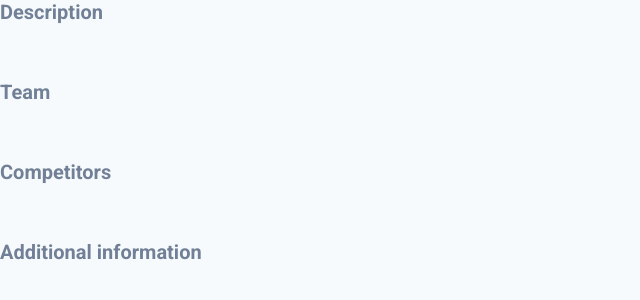
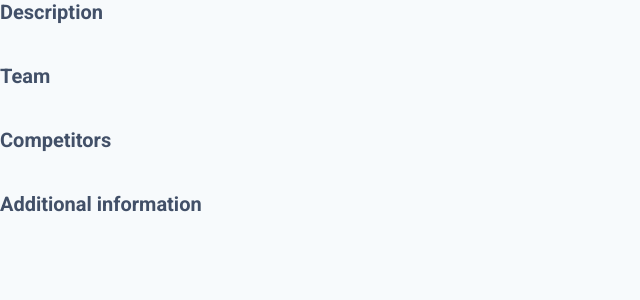
Before and after one commit to founderpad/coral, a Next.js app: page /idea/components/IdeaMainContent in a window 1280 px wide. Shown: the top 300 px of the page, without its empty margins (0-640 px from the left). Built offline with nearby package versions, Linux system fonts and the light colour scheme; what @nhost/react-apollo, @nhost/react-auth, nhost-js-sdk would draw is missing.

Commit message:
Updates.

```diff
--- a/src/components/heading/SubheadingText.tsx
+++ b/src/components/heading/SubheadingText.tsx
@@ -1,7 +1,16 @@
+import { useBreakpointValue } from '@chakra-ui/media-query';
 import React from 'react';
 import BaseHeading from './BaseHeading';
 import { THeadingProps } from './types';
 
-export const SubheadingText = (props: THeadingProps): JSX.Element => (
-	<BaseHeading {...props} size={'md'} color={'fpGrey.500'} />
-);
+export const SubheadingText = (props: THeadingProps): JSX.Element => {
+	const size = useBreakpointValue({ base: 'sm', md: 'md' });
+
+	return (
+		<BaseHeading
+			{...props}
+			size={props.size ?? size}
+			color={props.color ?? 'fpGrey.500'}
+		/>
+	);
+};
--- a/src/components/shared/Separators.tsx
+++ b/src/components/shared/Separators.tsx
@@ -1,4 +1,4 @@
-import { Box, ResponsiveValue } from '@chakra-ui/react';
+import { Box, BoxProps, ResponsiveValue } from '@chakra-ui/react';
 import React from 'react';
 
 // const PointSeparator = (): any => (
@@ -16,22 +16,6 @@ export const PointSeparator = ({
 	display?: ResponsiveValue<string>;
 	small?: boolean;
 }): JSX.Element => (
-	// <Box
-	// 	rounded={'full'}
-	// 	height={1}
-	// 	width={1}
-	// 	background={color ?? 'fpGrey.200'}
-	// 	display={display ?? 'block'}
-	// 	mx={'6px'}
-	// />
-	// <Box
-	// 	as={'span'}
-	// 	mx={1}
-	// 	display={display ?? 'block'}
-	// 	color={color ?? 'fpGrey.200'}
-	// >
-	// 	&middot;
-	// </Box>
 	<Box
 		as={'span'}
 		mx={'3px'}
@@ -41,3 +25,7 @@ export const PointSeparator = ({
 		{small ? <>&middot;</> : <>&bull;</>}
 	</Box>
 );
+
+export const LineSeparator = (props: BoxProps): JSX.Element => (
+	<Box {...props} as={'hr'} />
+);
--- a/src/pages/idea/components/IdeaHighlightTag.tsx
+++ b/src/pages/idea/components/IdeaHighlightTag.tsx
@@ -4,9 +4,9 @@ import React, { memo } from 'react';
 const HighlightTag = memo(
 	({ value }: { value: string }): JSX.Element => (
 		<Tag
-			bg={'transparent'}
+			background={'gray.50'}
 			borderWidth={1}
-			color={'fpPrimary.500'}
+			color={'fpGrey.900'}
 			mb={1}
 			mr={1}
 		>
--- a/src/pages/idea/components/IdeaMainContent.tsx
+++ b/src/pages/idea/components/IdeaMainContent.tsx
@@ -12,21 +12,24 @@ type Props = Pick<
 export const IdeaMainContent = (props: Props): JSX.Element => {
 	const { description, team, competitors, additional_information } = props;
 	return (
-		<StackLayout spacing={12}>
+		<StackLayout spacing={8}>
 			<StackLayout spacing={2}>
-				<SubheadingText label={'Description'} />
+				<SubheadingText label={'Description'} color={'fpGrey.900'} />
 				<Label label={description} color={'fpGrey.300'} />
 			</StackLayout>
 			<StackLayout spacing={2}>
-				<SubheadingText label={'Team'} />
+				<SubheadingText label={'Team'} color={'fpGrey.900'} />
 				<Label label={team} color={'fpGrey.300'} />
 			</StackLayout>
 			<StackLayout spacing={2}>
-				<SubheadingText label={'Competitors'} />
+				<SubheadingText label={'Competitors'} color={'fpGrey.900'} />
 				<Label label={competitors} color={'fpGrey.300'} />
 			</StackLayout>
 			<StackLayout spacing={2}>
-				<SubheadingText label={'Additional information'} />
+				<SubheadingText
+					label={'Additional information'}
+					color={'fpGrey.900'}
+				/>
 				<Label label={additional_information} color={'fpGrey.300'} />
 			</StackLayout>
 		</StackLayout>
```
Also changed, not shown: src/components/shared/index.tsx (+4 -4 lines), src/pages/idea/IdeaTab.tsx (+16 -4 lines), src/pages/idea/components/IdeaHighlights.tsx (+0 -29 lines).
